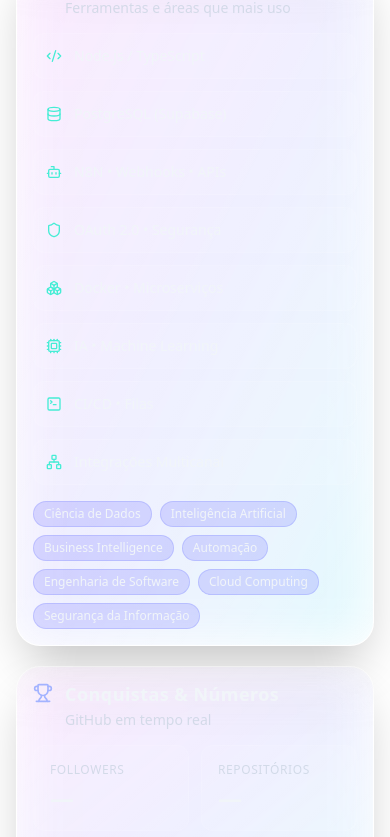
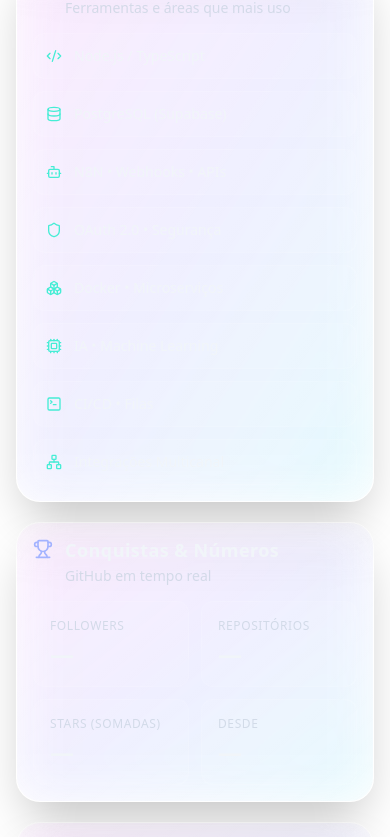
Before and after one commit to juanmmendes/web-crv, a React (Vite) app: page / in a window 390 px wide. Shown: the part 6139-6976 px from the top of the page. Built offline with nearby package versions, Linux system fonts and the light colour scheme; no server answers.

Commit message:
Alterações de responsividade

```diff
--- a/src/PortfolioJuanMendes.tsx
+++ b/src/PortfolioJuanMendes.tsx
@@ -597,15 +597,6 @@ function TechStack() {
     { icon: TerminalSquare, label: "CI/CD • Filas" },
     { icon: Network, label: "Integrações Multicanal" },
   ];
-  const studies = [
-    "Ciência de Dados",
-    "Inteligência Artificial",
-    "Business Intelligence",
-    "Automação",
-    "Engenharia de Software",
-    "Cloud Computing",
-    "Segurança da Informação",
-  ];
 
   return (
     <Card tilt>
@@ -619,13 +610,6 @@ function TechStack() {
             <s.icon className="w-4 h-4 text-teal-300 shrink-0" />
             <span className="text-sm break-words">{s.label}</span>
           </div>
-        ))}
-      </div>
-      <div className="mt-4 flex flex-wrap gap-2">
-        {studies.map((tag) => (
-          <span key={tag} className="text-xs px-2.5 py-1 rounded-full bg-indigo-500/20 border border-indigo-400/30">
-            {tag}
-          </span>
         ))}
       </div>
     </Card>
```
